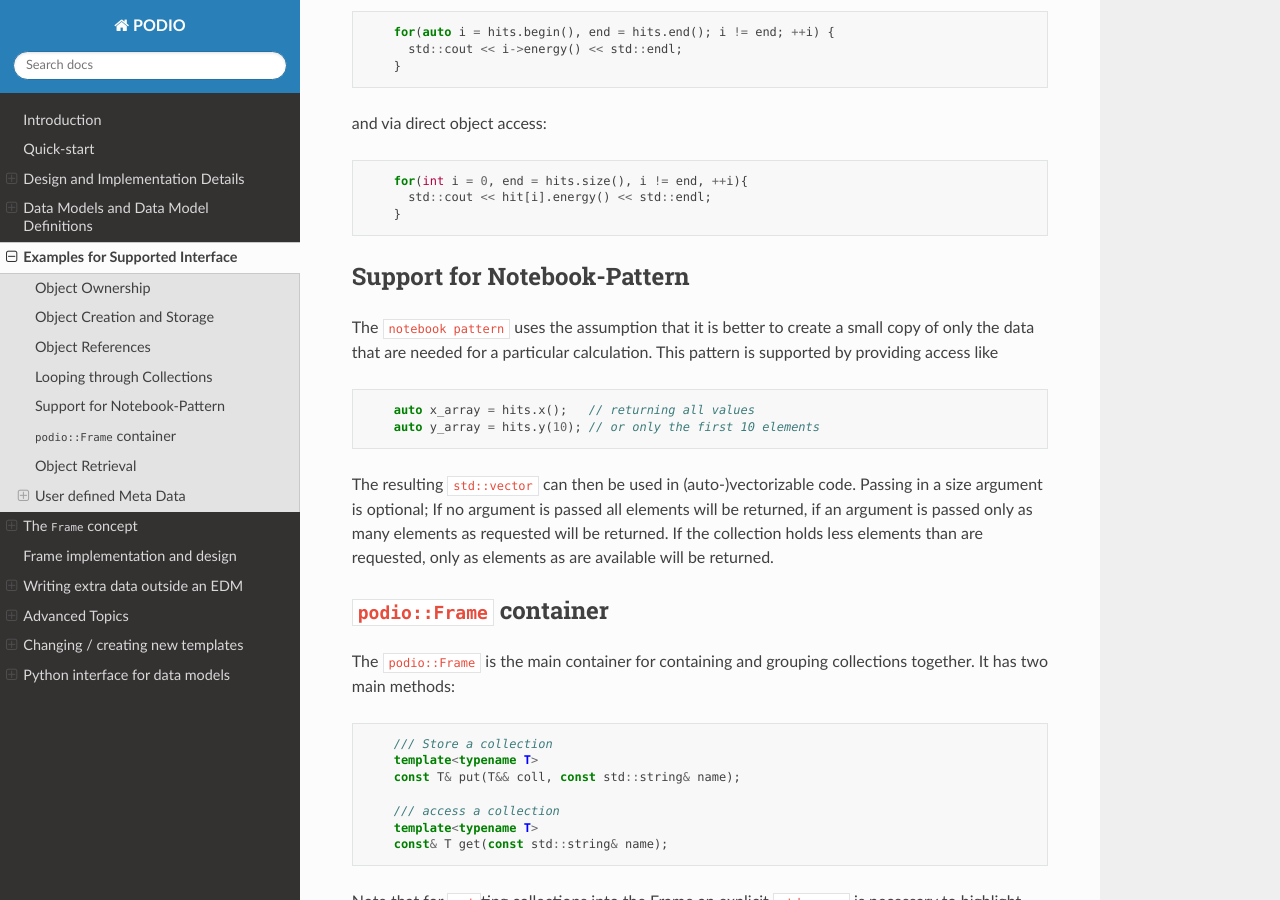
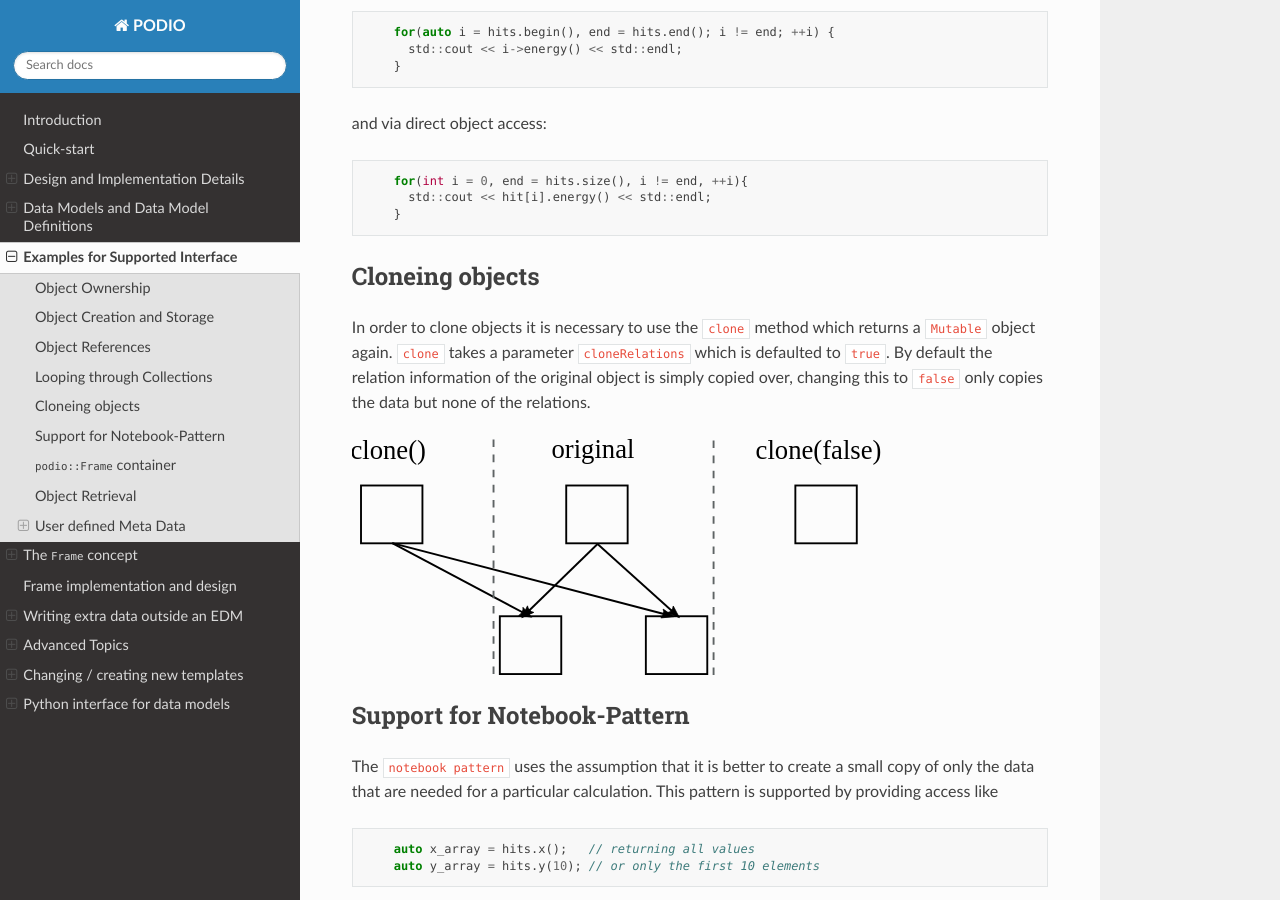
Before and after one commit to AIDASoft/podio, a Sphinx documentation site: the page built from doc/examples.md, in a window 1280 px wide and 900 px high, scrolled down 1635 px. Built offline with Sphinx 7.4.7 and the Read the Docs theme 2.0.0, drawn with Linux system fonts in a browser that asks for light colours; pages that are not in the unit, such as notebooks, are missing from menus; the version number could not be read and is left out.

Commit message:
Add short documentation for cloning

````diff
--- a/doc/examples.md
+++ b/doc/examples.md
@@ -86,6 +86,16 @@ and via direct object access:
     }
 ```
 
+### Cloneing objects
+
+In order to clone objects it is necessary to use the `clone` method which
+returns a `Mutable` object again. `clone` takes a parameter `cloneRelations`
+which is defaulted to `true`. By default the relation information of the
+original object is simply copied over, changing this to `false` only copies the
+data but none of the relations.
+
+![](figures/object_clone.svg)
+
 ### Support for Notebook-Pattern
 
 The `notebook pattern` uses the assumption that it is better to create a small
````
Also changed, not shown: doc/figures/object_clone.svg (added).
